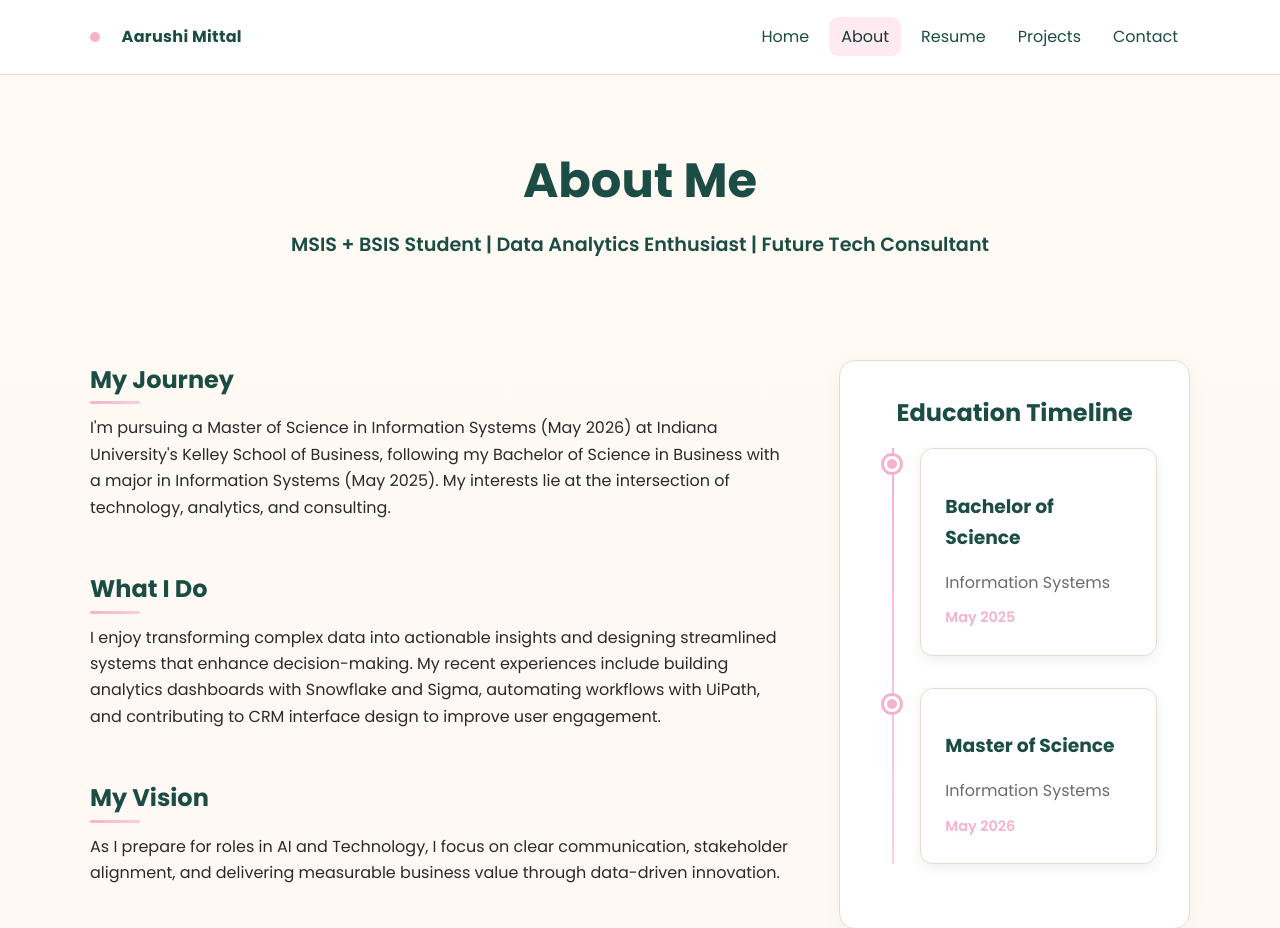
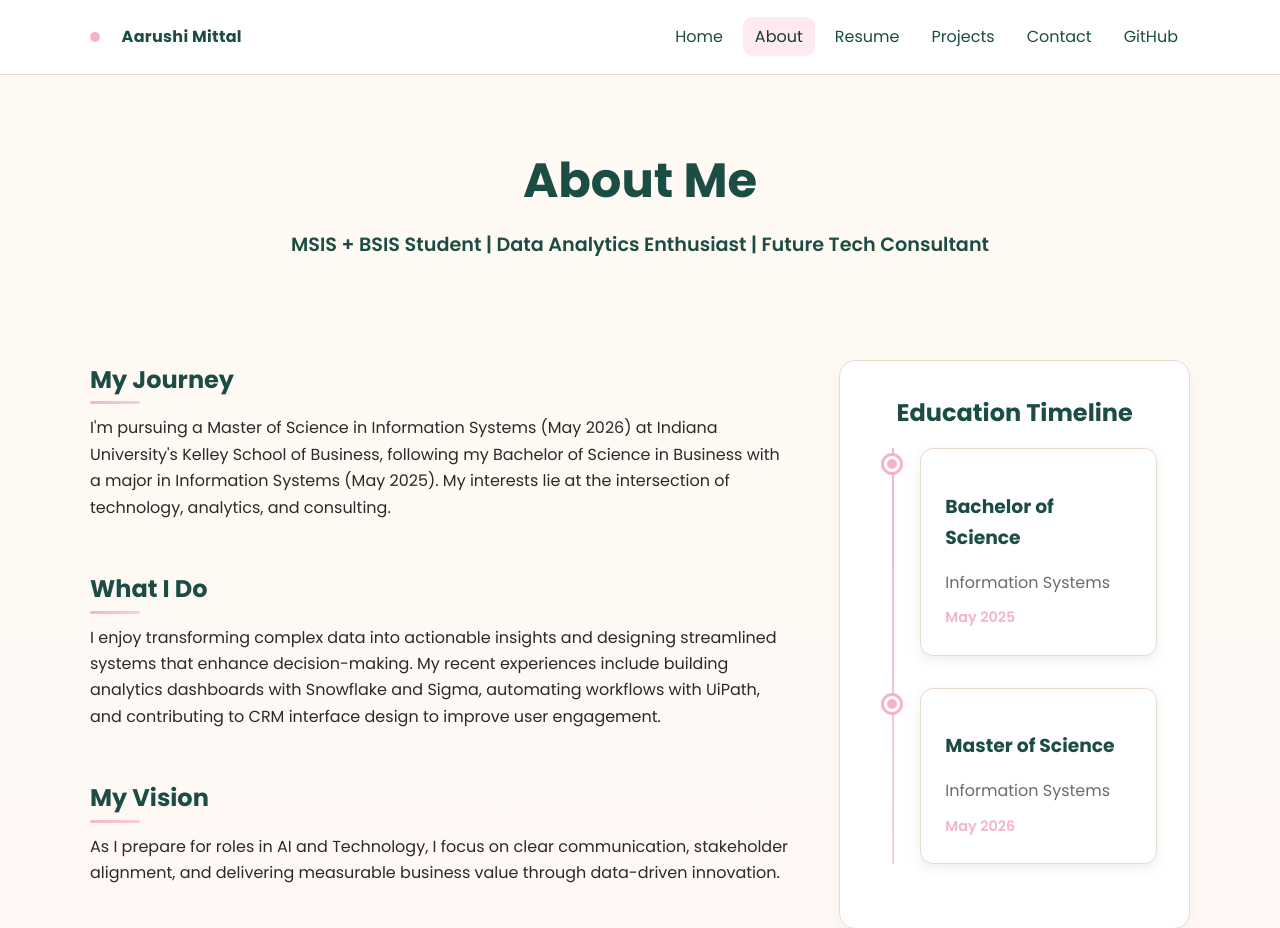
Before and after one commit to aarumitt/personal-website, a plain HTML site: page about.html in a window 1280 px wide. Shown: the top 928 px of the page. Drawn offline with Linux system fonts and the light colour scheme.

Commit message:
Add GitHub link to navigation bar
- Added GitHub repository link to navigation menu on all pages
- Link opens in new tab with proper security attributes
- Maintains consistent styling with existing navigation items
- Improves accessibility and user experience

```diff
--- a/about.html
+++ b/about.html
@@ -21,6 +21,7 @@
             <li><a href="resume.html">Resume</a></li>
             <li><a href="projects.html">Projects</a></li>
             <li><a href="contact.html">Contact</a></li>
+            <li><a href="https://github.com/aarumitt/personalwebsite" target="_blank" rel="noopener">GitHub</a></li>
           </ul>
         </nav>
       </div>
```
Also changed, not shown: contact.html (+1 -0 lines), index.html (+1 -0 lines), projects.html (+1 -0 lines), resume.html (+1 -0 lines), thankyou.html (+1 -0 lines), 1 other file.
